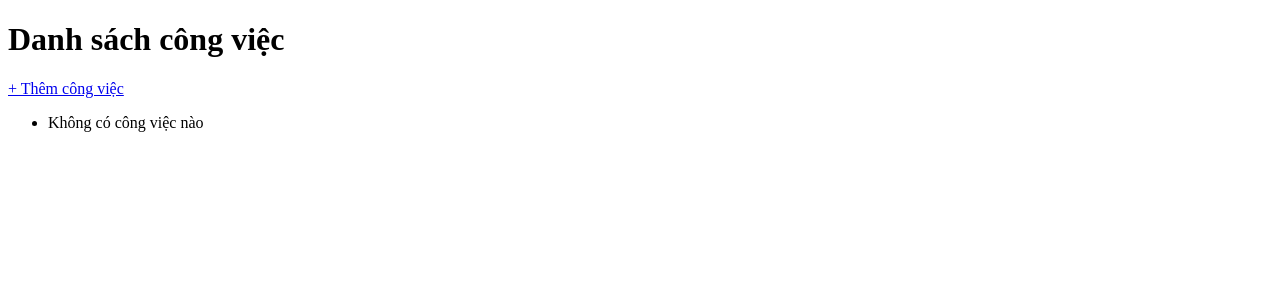
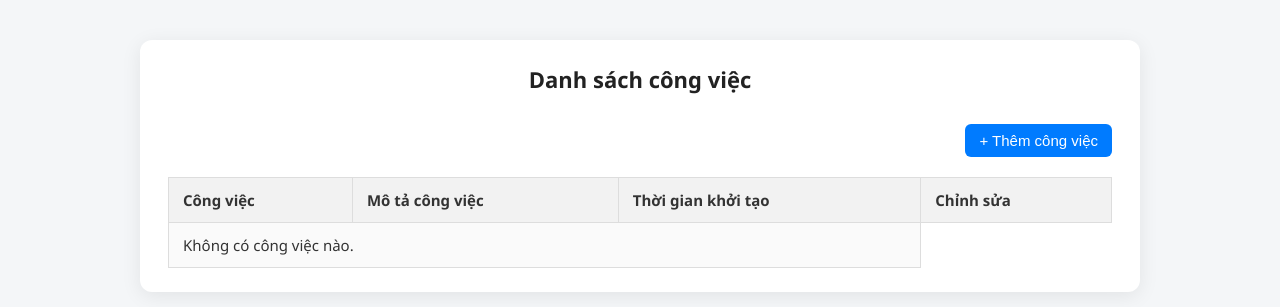
Before and after one commit to 84In/learn-php, a PHP site: page / in a window 1280 px wide. Shown: the top 307 px of the page. Run offline with PHP 8.4, Linux system fonts and the light colour scheme; data that the repository does not hold is empty.

Commit message:
feat(todo-app): Review CSS knowledge (Day 3 of PHP learning)

```diff
--- a/todo-app/app/Views/todos.php
+++ b/todo-app/app/Views/todos.php
@@ -5,24 +5,38 @@
 <head>
     <meta charset="UTF-8">
     <title>Danh sách công việc</title>
+    <link rel="stylesheet" href="/css/base.css">
 </head>
 
 <body>
-    <h1>Danh sách công việc</h1>
-
-    <a href="/todos/create">+ Thêm công việc</a>
-    <ul>
-        <?php if (!empty($todos) && is_array($todos)): ?>
-            <?php foreach ($todos as $todo): ?>
-                <li>
-                    <strong><?= htmlspecialchars($todo['title']) ?></strong><br>
-                    <?= htmlspecialchars($todo['description']) ?>
-                </li>
-            <?php endforeach; ?>
-        <?php else: ?>
-            <li>Không có công việc nào</li>
-        <?php endif; ?>
-    </ul>
+    <div class="container">
+        <h1 class="heading">Danh sách công việc</h1>
+        <div class="button-container">
+            <button class="button button-add" onclick="window.location.href='/todos/create'">+ Thêm công việc</button>
+        </div>
+        <table>
+            <tr>
+                <th>Công việc</th>
+                <th>Mô tả công việc</th>
+                <th>Thời gian khởi tạo</th>
+                <th>Chỉnh sửa</th>
+            </tr>
+            <?php if (!empty($todos) && is_array($todos)): ?>
+                <?php foreach ($todos as $todo): ?>
+                    <tr>
+                        <td><?= htmlspecialchars($todo['title']) ?></td>
+                        <td><?= htmlspecialchars($todo['description']) ?></td>
+                        <td><?= htmlspecialchars($todo['created_at']) ?></td>
+                        <td><a href="#"><?= htmlspecialchars($todo['id']) ?></a></td>
+                    </tr>
+                <?php endforeach; ?>
+            <?php else: ?>
+                <tr>
+                    <td colspan="3">Không có công việc nào.</td>
+                </tr>
+            <?php endif; ?>
+        </table>
+    </div>
 </body>
 
 </html>
--- /dev/null
+++ b/todo-app/public/css/base.css
@@ -0,0 +1,176 @@
+/* RESET & BASE LAYOUT */
+* {
+  margin: 0;
+  padding: 0;
+  box-sizing: border-box;
+}
+
+body {
+  font-family: "Segoe UI", Arial, sans-serif;
+  background-color: #f4f6f8;
+  padding: 40px 20px;
+  display: flex;
+  flex-direction: column;
+  align-items: center;
+  color: #333;
+  min-height: 100vh;
+}
+
+/* CONTAINER */
+.container-create, .container {
+  width: 100%;
+  background: #fff;
+  padding: 24px 28px;
+  border-radius: 12px;
+  box-shadow: 0 4px 20px rgba(0, 0, 0, 0.08);
+  display: flex;
+  flex-direction: column;
+  gap: 20px;
+  animation: fadeIn 0.4s ease;
+}
+.container-create {
+  max-width: 500px;
+}
+.container {
+    max-width: 1000px;
+}
+/* HEADING */
+.heading {
+  text-align: center;
+  font-size: 22px;
+  font-weight: 600;
+  color: #222;
+  margin-bottom: 10px;
+}
+
+/* TABLE */
+table {
+  width: 100%;
+  border-collapse: collapse;
+  font-size: 15px;
+}
+
+th, td {
+  border: 1px solid #ddd;
+  padding: 12px 14px;
+  text-align: left;
+}
+
+th {
+  background-color: #f2f2f2;
+  font-weight: 600;
+}
+
+tr:nth-child(even) {
+  background-color: #fafafa;
+}
+
+tr:hover {
+  background-color: #f1f7ff;
+}
+
+/* LIST */
+ul {
+  list-style-type: none;
+  padding: 0;
+  margin: 0;
+}
+
+/* BUTTONS */
+.button {
+  background-color: #28a745;
+  color: white;
+  border: none;
+  padding: 8px 14px;
+  border-radius: 6px;
+  cursor: pointer;
+  font-size: 15px;
+  transition: all 0.2s ease;
+}
+
+.button:hover {
+  opacity: 0.9;
+  transform: translateY(-1px);
+}
+
+/* BUTTON TYPES */
+.button-add {
+  background-color: #007bff;
+}
+
+.button-add:hover {
+  background-color: #0056b3;
+}
+
+.button-save {
+  background-color: #28a745;
+}
+
+.button-back {
+  background-color: #6c757d;
+}
+
+.button-back:hover {
+  background-color: #5a6268;
+}
+
+/* BUTTON CONTAINERS */
+.button-container {
+  width: 100%;
+  display: flex;
+  justify-content: flex-end;
+}
+
+.button-back-container {
+  width: 100%;
+  display: flex;
+  justify-content: flex-end;
+}
+
+/* FORM ELEMENTS */
+form {
+  width: 100%;
+  display: flex;
+  flex-direction: column;
+}
+
+label {
+  font-weight: 600;
+}
+
+.input {
+  width: 100%;
+  padding: 8px 10px;
+  border: 1px solid #ccc;
+  border-radius: 6px;
+  font-size: 15px;
+  transition: border-color 0.2s, box-shadow 0.2s;
+}
+
+.input:focus {
+  border-color: #007bff;
+  outline: none;
+  box-shadow: 0 0 4px rgba(0, 123, 255, 0.25);
+}
+
+/* LINKS */
+a {
+  text-decoration: none;
+  color: #007bff;
+}
+
+a:hover {
+  text-decoration: underline;
+}
+
+/* ANIMATION */
+@keyframes fadeIn {
+  from {
+    opacity: 0;
+    transform: translateY(8px);
+  }
+  to {
+    opacity: 1;
+    transform: translateY(0);
+  }
+}
```
Also changed, not shown: todo-app/app/Views/create.php (+13 -9 lines).
